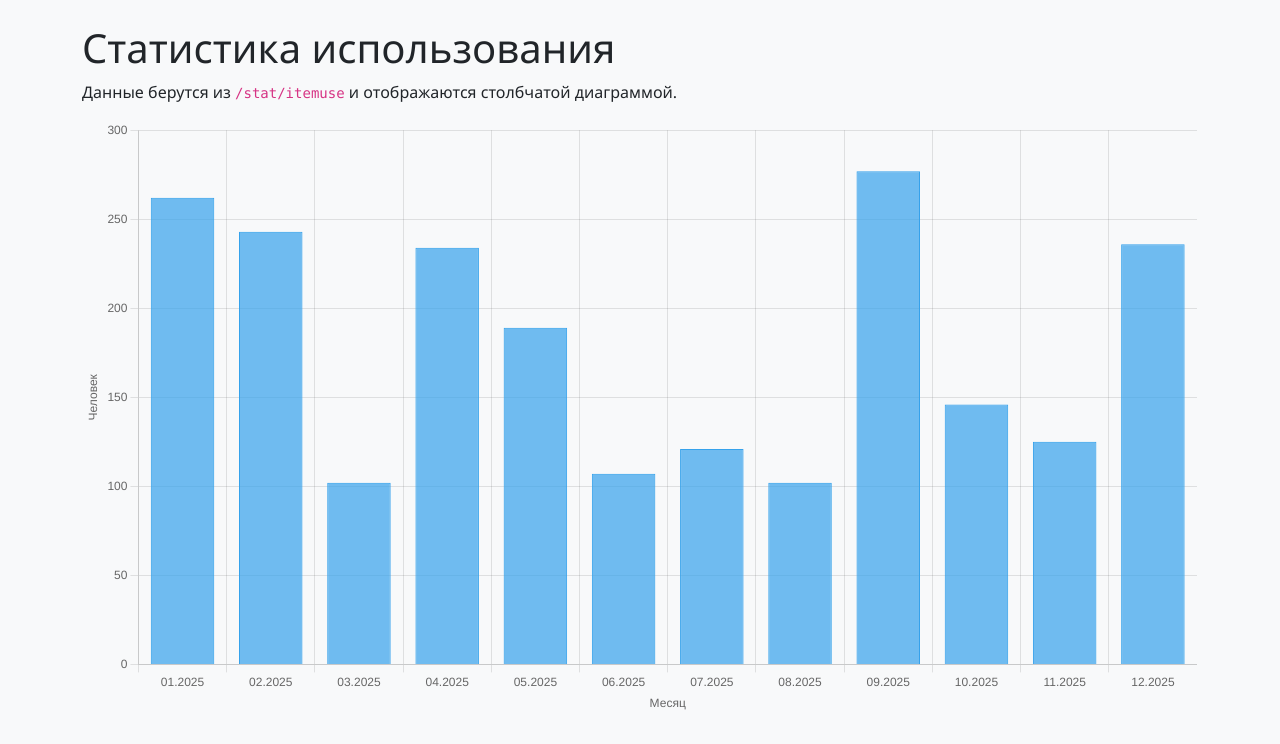
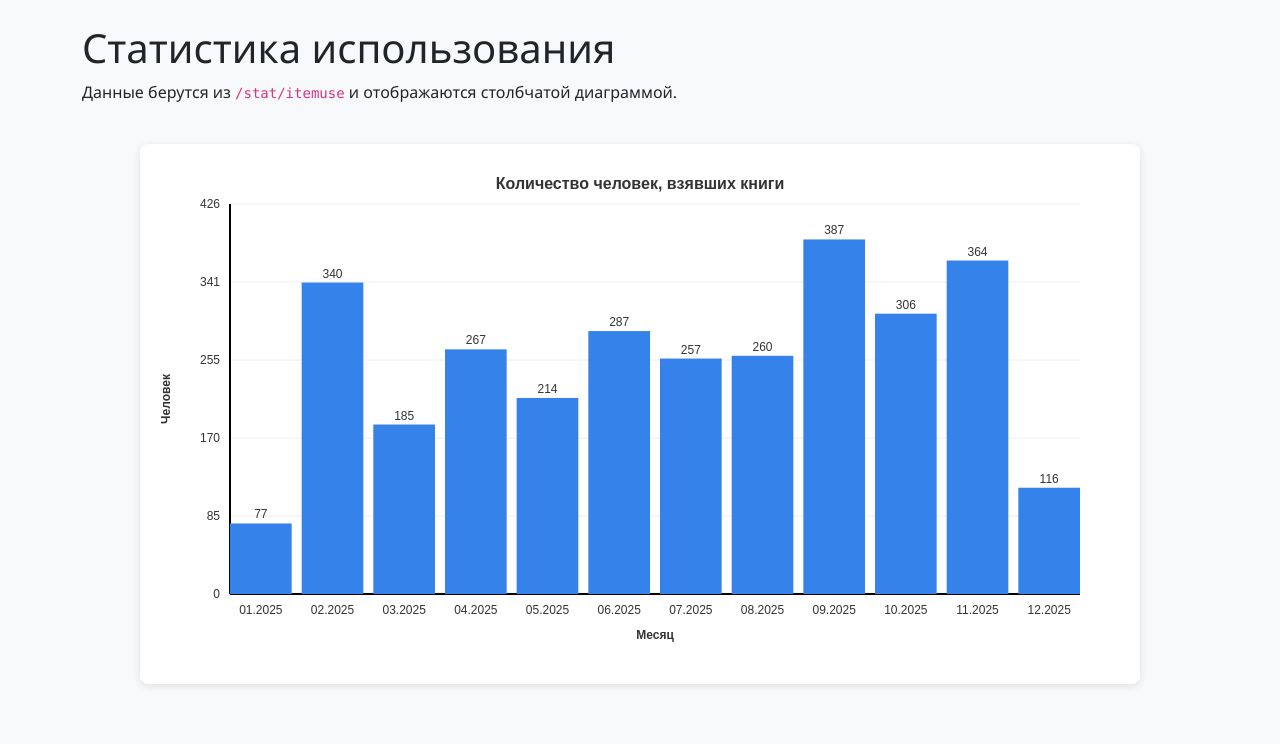
Before and after one commit to bekamangeldi586-gif/bookshelf, a Django app: page /stat/ in a window 1280 px wide. Shown: the part 56-800 px from the top of the page. Run offline with Django 5.2, Linux system fonts and the light colour scheme; a user stored in the database is signed in.

Commit message:
Add files via upload

```diff
--- /dev/null
+++ b/library/static/library/js/simplechart.js
@@ -0,0 +1,157 @@
+class SimpleBarChart {
+  constructor(canvasId, options = {}) {
+    this.canvas = document.getElementById(canvasId);
+    if (!this.canvas) throw new Error(`Canvas with id "${canvasId}" not found`);
+
+    this.ctx = this.canvas.getContext('2d');
+    this.dpr = window.devicePixelRatio || 1;
+
+    this.options = {
+      padding: 40,
+      barColor: '#3682eb',
+      textColor: '#333',
+      gridColor: '#eee',
+      fontSize: 12,
+      barGap: 10,
+      ...options
+    };
+
+    const rect = this.canvas.getBoundingClientRect();
+    this.canvas.width = rect.width * this.dpr;
+    this.canvas.height = rect.height * this.dpr;
+    this.ctx.scale(this.dpr, this.dpr);
+
+    this.width = rect.width;
+    this.height = rect.height;
+  }
+
+  draw(data, labels, title = '', yLabel = '', xLabel = '') {
+    if (!data || data.length === 0) {
+      this.drawError('No data provided');
+      return;
+    }
+
+    const max = Math.max(...data);
+    const min = Math.min(...data, 0);
+    const range = max - min || 1;
+    const yPadding = range * 0.1;
+    const yMax = max + yPadding;
+    const yMin = Math.min(min, 0);
+
+    const chartLeft = this.options.padding + 30;
+    const chartRight = this.width - this.options.padding;
+    const chartTop = this.options.padding;
+    const chartBottom = this.height - this.options.padding - 30;
+
+    const chartWidth = chartRight - chartLeft;
+    const chartHeight = chartBottom - chartTop;
+
+    this.ctx.fillStyle = '#fff';
+    this.ctx.fillRect(0, 0, this.width, this.height);
+
+    this.drawGrid(chartLeft, chartTop, chartWidth, chartHeight, yMin, yMax);
+    this.drawAxes(chartLeft, chartTop, chartWidth, chartHeight, yMin, yMax, labels, xLabel, yLabel);
+
+    if (title) this.drawTitle(title);
+
+    const barWidth = (chartWidth - (data.length - 1) * this.options.barGap) / data.length;
+    data.forEach((value, i) => {
+      const x = chartLeft + i * (barWidth + this.options.barGap);
+      const yNorm = (value - yMin) / (yMax - yMin);
+      const barHeight = yNorm * chartHeight;
+      const y = chartBottom - barHeight;
+
+      this.ctx.fillStyle = this.options.barColor;
+      this.ctx.fillRect(x, y, barWidth, barHeight);
+
+      this.ctx.fillStyle = this.options.textColor;
+      this.ctx.font = `${this.options.fontSize}px Arial`;
+      this.ctx.textAlign = 'center';
+      this.ctx.fillText(value, x + barWidth / 2, y - 5);
+    });
+  }
+
+  drawGrid(left, top, width, height, yMin, yMax) {
+    const range = yMax - yMin;
+    const steps = 5;
+    const step = range / steps;
+
+    this.ctx.strokeStyle = this.options.gridColor;
+    this.ctx.lineWidth = 1;
+
+    for (let i = 0; i <= steps; i++) {
+      const y = top + (height / steps) * (steps - i);
+      this.ctx.beginPath();
+      this.ctx.moveTo(left, y);
+      this.ctx.lineTo(left + width, y);
+      this.ctx.stroke();
+    }
+  }
+
+  drawAxes(left, top, width, height, yMin, yMax, labels, xLabel, yLabel) {
+    this.ctx.strokeStyle = '#000';
+    this.ctx.lineWidth = 2;
+
+    this.ctx.beginPath();
+    this.ctx.moveTo(left, top + height);
+    this.ctx.lineTo(left + width, top + height);
+    this.ctx.stroke();
+
+    this.ctx.beginPath();
+    this.ctx.moveTo(left, top);
+    this.ctx.lineTo(left, top + height);
+    this.ctx.stroke();
+
+    this.ctx.fillStyle = this.options.textColor;
+    this.ctx.font = `${this.options.fontSize}px Arial`;
+    this.ctx.textAlign = 'right';
+    const range = yMax - yMin;
+    const steps = 5;
+    const step = range / steps;
+
+    for (let i = 0; i <= steps; i++) {
+      const value = yMin + step * (steps - i);
+      const y = top + (height / steps) * i;
+      this.ctx.fillText(Math.round(value), left - 10, y + 4);
+    }
+
+    if (yLabel) {
+      this.ctx.save();
+      this.ctx.translate(10, top + height / 2);
+      this.ctx.rotate(-Math.PI / 2);
+      this.ctx.textAlign = 'center';
+      this.ctx.font = `bold ${this.options.fontSize}px Arial`;
+      this.ctx.fillText(yLabel, 0, 0);
+      this.ctx.restore();
+    }
+
+    this.ctx.textAlign = 'center';
+    this.ctx.font = `${this.options.fontSize}px Arial`;
+    const barWidth = (width - (labels.length - 1) * this.options.barGap) / labels.length;
+    labels.forEach((label, i) => {
+      const x = left + i * (barWidth + this.options.barGap) + barWidth / 2;
+      const y = top + height + 20;
+      this.ctx.fillText(label, x, y);
+    });
+
+    if (xLabel) {
+      this.ctx.textAlign = 'center';
+      this.ctx.font = `bold ${this.options.fontSize}px Arial`;
+      this.ctx.fillText(xLabel, left + width / 2, top + height + 45);
+    }
+  }
+
+  drawTitle(title) {
+    this.ctx.fillStyle = this.options.textColor;
+    this.ctx.font = 'bold 16px Arial';
+    this.ctx.textAlign = 'center';
+    this.ctx.fillText(title, this.width / 2, 25);
+  }
+
+  drawError(message) {
+    this.ctx.fillStyle = '#f00';
+    this.ctx.font = '14px Arial';
+    this.ctx.textAlign = 'center';
+    this.ctx.fillText(message, this.width / 2, this.height / 2);
+  }
+}
--- a/library/templates/library/base.html
+++ b/library/templates/library/base.html
@@ -36,13 +36,13 @@
         <li class="nav-item">
           <a class="nav-link" href="{% url 'admin_users_list' %}?lang={{ lang }}">{% if lang == 'ru' %}Пользователи{% elif lang == 'en' %}Users{% endif %}</a>
         </li>
+        <li class="nav-item">
+         <a class="nav-link" href="{% url 'add_book' %}">
+                {% if lang == 'ru' %}Добавить книгу{% elif lang == 'en' %}Add Book{% elif lang == 'kz' %}Кітап қосу{% endif %}
+         </a>
+        </li>
         {% endif %}
         {% if user.is_authenticated %}
-          <li class="nav-item">
-              <a class="nav-link" href="{% url 'add_book' %}">
-                {% if lang == 'ru' %}Добавить книгу{% elif lang == 'en' %}Add Book{% elif lang == 'kz' %}Кітап қосу{% endif %}
-              </a>
-          </li>
           <li class="nav-item"><a class="nav-link" href="{% url 'logout' %}">
             {% if lang == 'ru' %}Выйти{% elif lang == 'en' %}Logout{% elif lang == 'kz' %}Шығу{% endif %}
           </a></li>
--- a/library/templates/library/stat.html
+++ b/library/templates/library/stat.html
@@ -1,4 +1,5 @@
 {% extends 'library/base.html' %}
+{% load static %}
 {% block content %}
   <h1>
     {% if lang == 'ru' %}Статистика использования{% elif lang == 'en' %}Usage Statistics{% elif lang == 'kz' %}Қолдану статистикасы{% else %}Usage Statistics{% endif %}
@@ -14,12 +15,11 @@
       Data is taken from <code>/stat/itemuse</code> and displayed as a bar chart.
     {% endif %}
   </p>
-  <div class="chart-container">
-    <canvas id="usageChart" height="160"></canvas>
+  <div class="chart-container" style="width: 100%; max-width: 1000px; margin: 40px auto; padding: 20px; background: white; border-radius: 8px; box-shadow: 0 2px 8px rgba(0,0,0,0.1);">
+    <canvas id="usageChart" style="width: 100%; height: 500px; display: block;"></canvas>
   </div>
 
-  <!-- Chart.js from CDN (MIT license) -->
-  <script src="https://cdn.jsdelivr.net/npm/chart.js"></script>
+  <script src="{% static 'library/js/simplechart.js' %}"></script>
   <script>
     async function fetchData() {
       const res = await fetch('{% url "itemuse_json" %}');
@@ -42,51 +42,37 @@
       try {
         const json = await fetchData();
         const ds = prepareDataset(json);
+        const lang = '{{ lang }}';
 
-        const ctx = document.getElementById('usageChart').getContext('2d');
-        new Chart(ctx, {
-          type: 'bar',
-          data: {
-            labels: ds.labels,
-            datasets: [{
-              label: '{% if lang == "ru" %}Количество человек, взявших книги{% elif lang == "en" %}People who took books{% elif lang == "kz" %}Кітап алған адамдар{% else %}People who took books{% endif %}',
-              data: ds.data,
-              backgroundColor: 'rgba(54, 162, 235, 0.7)',
-              borderColor: 'rgba(54, 162, 235, 1)',
-              borderWidth: 1
-            }]
+        const strings = {
+          'ru': {
+            title: 'Количество человек, взявших книги',
+            yLabel: 'Человек',
+            xLabel: 'Месяц'
           },
-          options: {
-            responsive: true,
-            plugins: {
-              legend: { display: false },
-              tooltip: { mode: 'index', intersect: false }
-            },
-            scales: {
-              x: {
-                display: true,
-                title: { display: true, text: '{% if lang == "ru" %}Месяц{% elif lang == "en" %}Month{% elif lang == "kz" %}Ай{% else %}Month{% endif %}' },
-                ticks: { maxRotation: 0 }
-              },
-              y: {
-                display: true,
-                beginAtZero: true,
-                title: { display: true, text: '{% if lang == "ru" %}Человек{% elif lang == "en" %}People{% elif lang == "kz" %}Адамдар{% else %}People{% endif %}' }
-              }
-            }
+          'en': {
+            title: 'People who took books',
+            yLabel: 'People',
+            xLabel: 'Month'
+          },
+          'kz': {
+            title: 'Кітап алған адамдар',
+            yLabel: 'Адамдар',
+            xLabel: 'Ай'
           }
+        };
+        const str = strings[lang] || strings['en'];
+
+        const chart = new SimpleBarChart('usageChart', {
+          barColor: '#3682eb',
+          textColor: '#333'
         });
+        chart.draw(ds.data, ds.labels, str.title, str.yLabel, str.xLabel);
 
       } catch (err) {
         console.error(err);
-        document.body.insertAdjacentHTML('beforeend', '<p style="color:red">' + (
-          (function(){
-            var l = '{{ lang }}';
-            if (l === 'ru') return 'Ошибка загрузки данных.';
-            if (l === 'kz') return 'Деректерді жүктеу қатесі.';
-            return 'Failed to load data.';
-          })()
-        ) + '</p>');
+        var errMsg = (lang === 'ru') ? 'Ошибка загрузки данных.' : (lang === 'kz') ? 'Деректерді жүктеу қатесі.' : 'Failed to load data.';
+        document.body.insertAdjacentHTML('beforeend', '<p style="color:red">' + errMsg + '</p>');
       }
     })();
   </script>
```
Also changed, not shown: media/stat_itemuse.json (+12 -12 lines), db.sqlite3.
